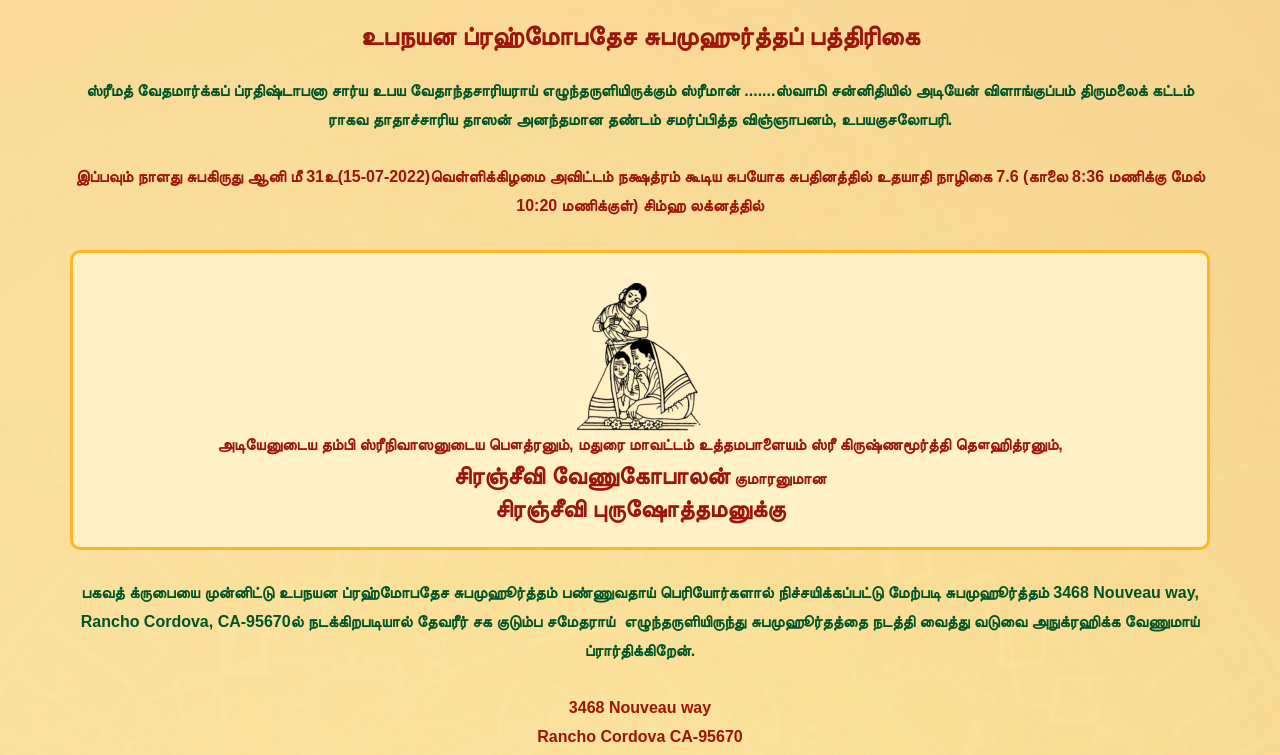
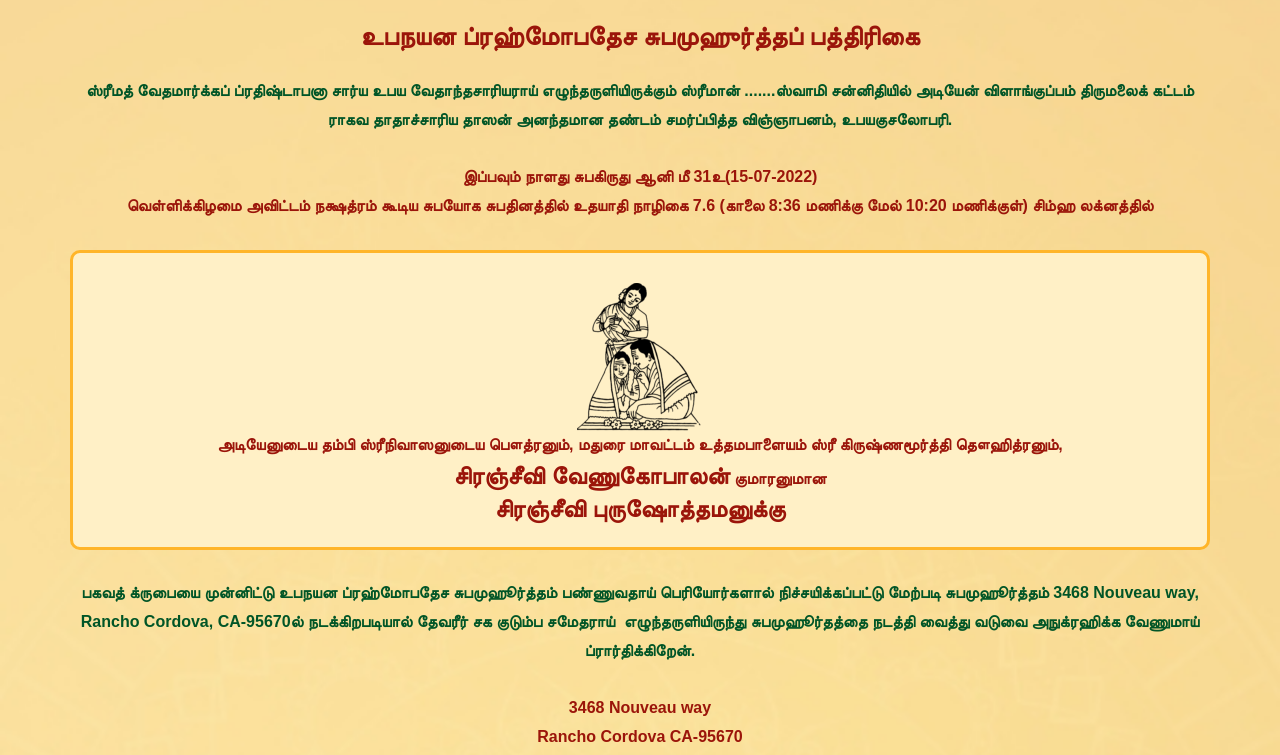
Before and after one commit to upanayanam/upanayanam.github.io, a plain HTML site: page index.html in a window 1280 px wide. Shown: the part 1705-2460 px from the top of the page. Drawn offline with Linux system fonts and the light colour scheme; a script that the page names is missing.

Commit message:
Update index.html

```diff
--- a/index.html
+++ b/index.html
@@ -520,7 +520,7 @@
 						<br>
 						<br>
 
-						இப்பவும் நாளது  சுபகிருது ஆனி மீ 31உ(15-07-2022)வெள்ளிக்கிழமை
+						இப்பவும் நாளது  சுபகிருது ஆனி மீ 31உ(15-07-2022) <br> வெள்ளிக்கிழமை
 						அவிட்டம் நக்ஷத்ரம் கூடிய சுபயோக சுபதினத்தில் உதயாதி நாழிகை 7.6 (காலை 8:36 மணிக்கு மேல் 10:20
 						மணிக்குள்) சிம்ஹ லக்னத்தில்
 						<br>
```
